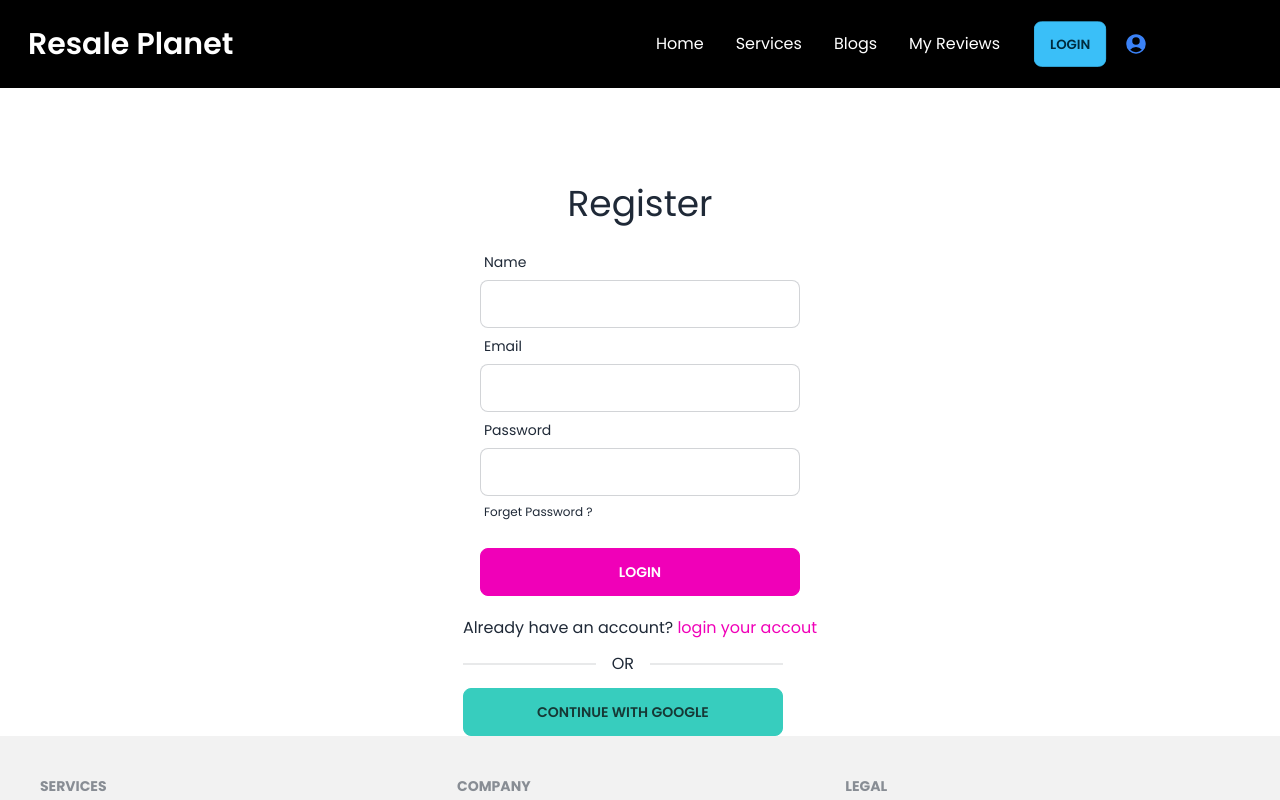
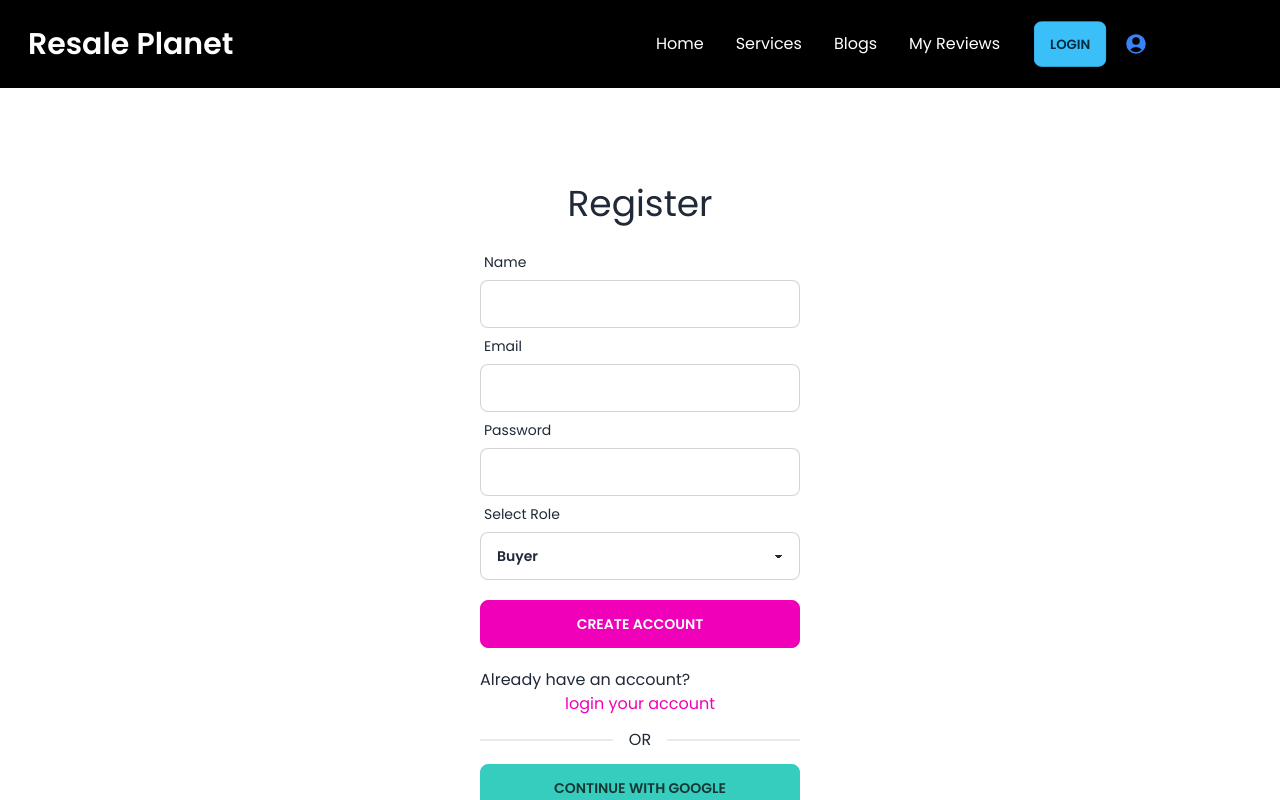
Before and after one commit to mdshakil-ctg/resale-planet, a React (Create React App) app: page /register in a window 1280 px wide. Shown: the top 800 px of the page. Built offline with nearby package versions, Linux system fonts and the light colour scheme; no server answers.

Commit message:
user role create upon register

```diff
--- a/src/Pages/Register/Register.js
+++ b/src/Pages/Register/Register.js
@@ -12,25 +12,27 @@ const Register = () => {
     formState: { errors },
     handleSubmit,
   } = useForm();
-  const { createUser, updateUser } = useContext(AuthContext);
+  const { createUser, updateUser, loginWithGoogle } = useContext(AuthContext);
   const [registerError, setRegisterError] = useState("");
-  const [userEmail, setUserEmail] = useState('');
+  const [userEmail, setUserEmail] = useState("");
   const navigate = useNavigate();
-//   const [token] = UseToken(userEmail)
+  //   const [token] = UseToken(userEmail)
 
-//   if(token){
-//     navigate('/')
-//   }
+  //   if(token){
+  //     navigate('/')
+  //   }
   const handleSignUp = (data) => {
+
     createUser(data.email, data.password)
       .then((result) => {
         const userInfo = {
           displayName: data.name,
+          role: data.role
         };
         updateUser(userInfo)
           .then((result) => {
             // console.log(result)
-            saveUserData(data.name, data.email);
+            saveUserData(data.name, data.email, data.role);
           })
           .catch((err) => {
             console.log(err);
@@ -43,8 +45,8 @@ const Register = () => {
       });
   };
 
-  const saveUserData = (name, email) => {
-    const user = { name, email };
+  const saveUserData = (name, email, role) => {
+    const user = { name, email , role};
     fetch("http://localhost:5000/users", {
       method: "POST",
       headers: {
@@ -52,14 +54,24 @@ const Register = () => {
       },
       body: JSON.stringify(user),
     })
-    .then(res =>res.json())
-    .then(data => {
-      setUserEmail(email)
-    }
-    )
+      .then((res) => res.json())
+      .then((data) => {
+        setUserEmail(email);
+      })
+      .catch((err) => console.log(err));
+  };
+
+  const handleGoogleLogin = () => {
+    loginWithGoogle()
+    .then(result => {
+      const user = result.user;
+      console.log(user)
+      const role = 'Buyer'
+      saveUserData(user?.displayName, user?.email, role)
+      toast('Sign Up Succesfull')
+    })
     .catch(err => console.log(err))
   };
-
 
   return (
     <form
@@ -116,20 +128,36 @@ const Register = () => {
         {errors.password && (
           <span className="text-red-500">{errors.password.message}</span>
         )}
+      </div>
+
+      <div className="form-control w-full max-w-xs">
         <label className="label">
-          <span className="label-text-alt">Forget Password ?</span>
+          <span className="label-text">Select Role</span>
         </label>
+        <select defaultValue={'buyer'}
+        {...register("role", {
+        })}
+        className="select input-bordered w-full max-w-xs">
+          <option selected>Buyer</option>
+          <option>Seller</option>
+        </select>
+        {errors.email && <span className="text-red-500">Email Required</span>}
       </div>
-      <button type='submit' className="btn btn-secondary w-full max-w-xs my-5">Login</button>
-      <div>
+      <button type="submit" className="btn btn-secondary w-full max-w-xs my-5">
+        Create Account
+      </button>
+      <div className="form-control w-full max-w-xs">
         <p>
-          Already have an account?{" "}
-          <Link to="/login" className="text-secondary">
-            login your accout
+          Already have an account?
+          <Link to="/login" className="text-secondary block text-center">
+            login your account
           </Link>
         </p>
         <div className="divider max-w-xs ">OR</div>
-        <button className="btn btn-accent w-full max-w-xs">
+        <button
+          onClick={handleGoogleLogin}
+          className="btn btn-accent w-full max-w-xs"
+        >
           Continue With Google
         </button>
       </div>
```
